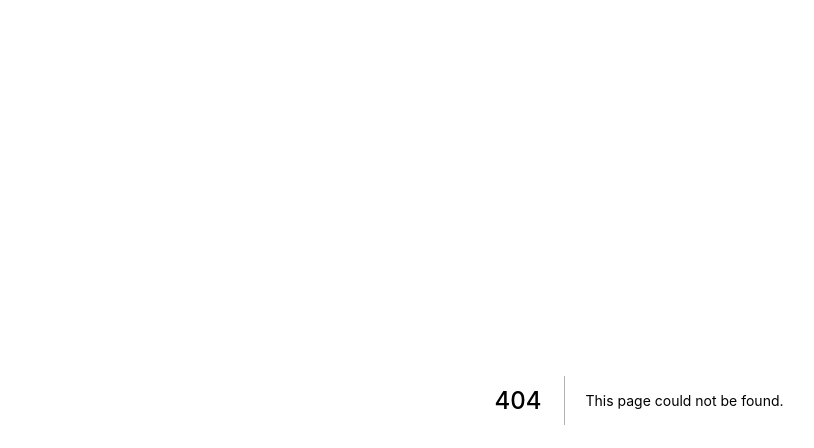
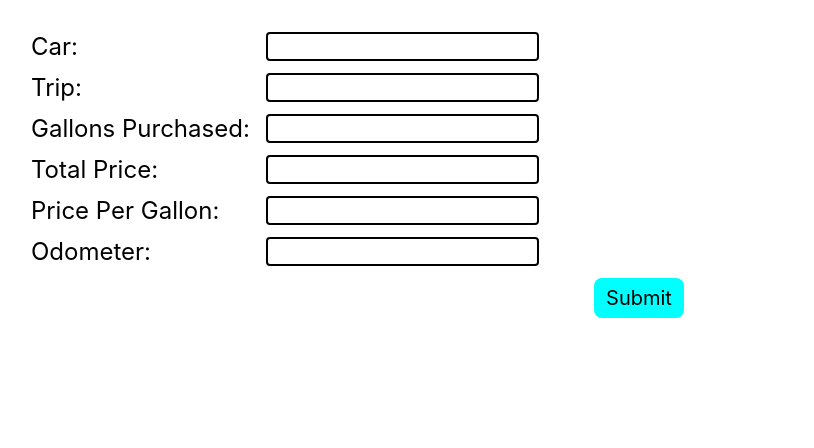
Before and after one commit to mpixton/FuelUpTracker, a Next.js app: page /addFuelUp in a window 1280 px wide. Before the commit this address had no page. Shown: the top 448 px of the page, without its empty margins (1-815 px from the left). Built offline with nearby package versions, Linux system fonts and the light colour scheme.

Commit message:
FEAT: move fuel up form to own endpoint

```diff
--- /dev/null
+++ b/pages/addFuelUp.js
@@ -0,0 +1,15 @@
+import react from "react";
+import styles from "../styles/AddFuelUp.module.css";
+import Head from "next/head";
+import InputForm from "../src/InputForm";
+
+export default function AddFuelUp() {
+  return (
+    <>
+      <Head>
+        <title>Fuel Tracker</title>
+      </Head>
+      <InputForm></InputForm>
+    </>
+  );
+}
```
Also changed, not shown: styles/AddFuelUp.module.css (added).
